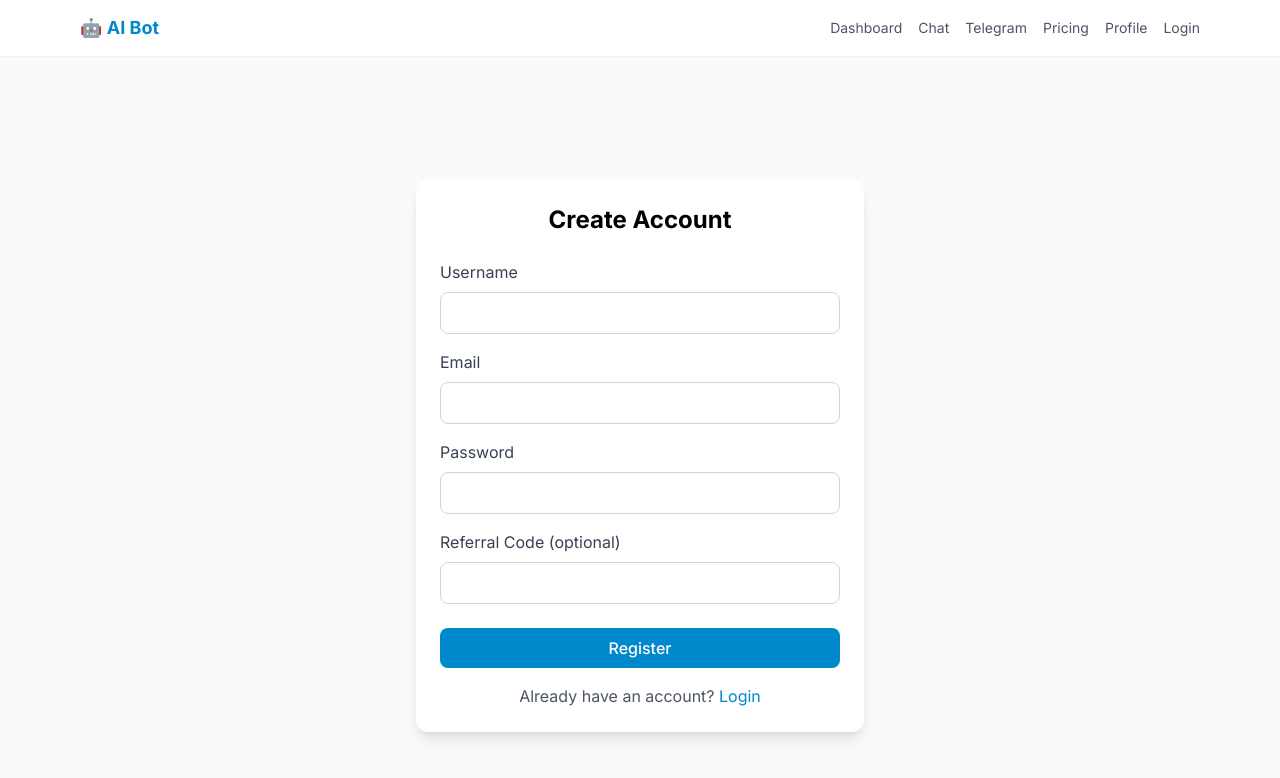
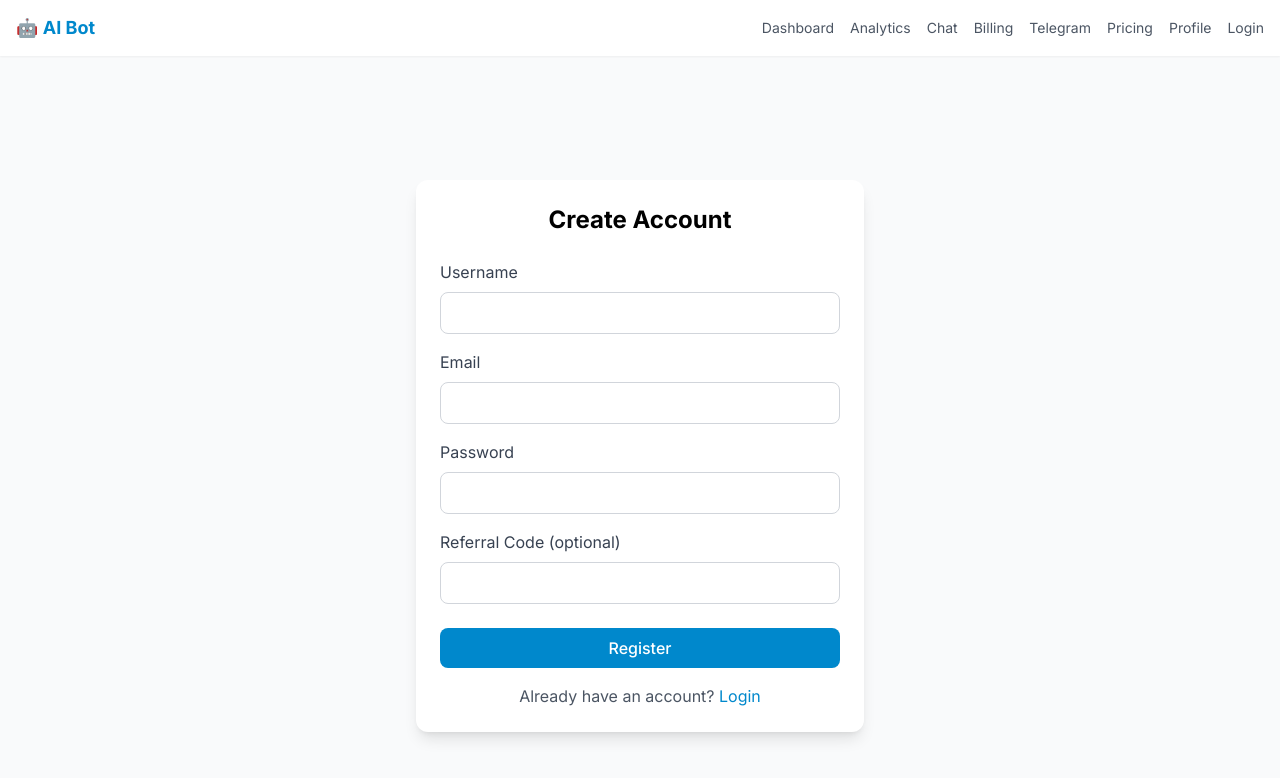
Before and after one commit to mrabt3475-cpu/telegram-ai-bot-platform, a Next.js app in the folder frontend/: page /register in a window 1280 px wide. Shown: the top 778 px of the page. Built offline with nearby package versions, Linux system fonts and the light colour scheme.

Commit message:
feat: update layout with new nav items

```diff
--- a/frontend/src/app/layout.js
+++ b/frontend/src/app/layout.js
@@ -13,12 +13,14 @@ export default function RootLayout({ children }) {
     <html lang="en">
       <body className={inter.className}>
         <nav className="bg-white shadow-sm sticky top-0 z-50">
-          <div className="max-w-6xl mx-auto px-4">
+          <div className="max-w-7xl mx-auto px-4">
             <div className="flex justify-between h-14 items-center">
               <a href="/" className="text-lg font-bold text-primary">🤖 AI Bot</a>
               <div className="flex items-center gap-4 text-sm">
                 <a href="/dashboard" className="text-gray-600 hover:text-primary">Dashboard</a>
+                <a href="/analytics" className="text-gray-600 hover:text-primary">Analytics</a>
                 <a href="/chat" className="text-gray-600 hover:text-primary">Chat</a>
+                <a href="/billing" className="text-gray-600 hover:text-primary">Billing</a>
                 <a href="/integrations" className="text-gray-600 hover:text-primary">Telegram</a>
                 <a href="/pricing" className="text-gray-600 hover:text-primary">Pricing</a>
                 <a href="/profile" className="text-gray-600 hover:text-primary">Profile</a>
```
